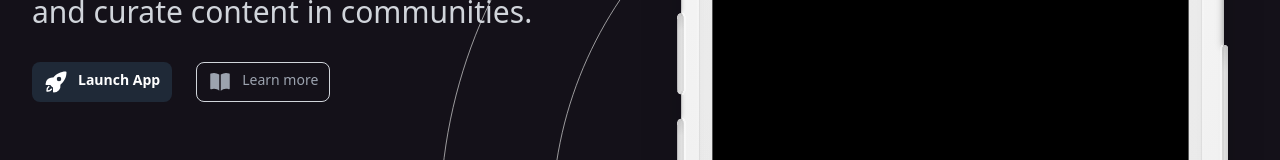
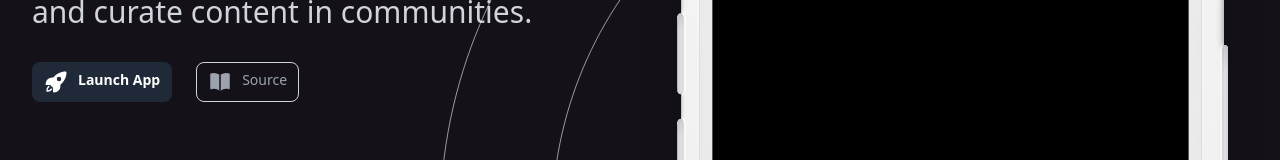
Before and after one commit to jinglescode/nostr.kiwi, a Next.js app: page / in a window 1280 px wide. Shown: the part 362-522 px from the top of the page. Built offline with nearby package versions, Linux system fonts and the light colour scheme; some icons are missing; what framework7 would draw is missing.

Commit message:
update source code link

```diff
--- a/src/components/home/Hero.tsx
+++ b/src/components/home/Hero.tsx
@@ -55,12 +55,12 @@ export function Hero() {
                 <span className="ml-2.5">Launch App</span>
               </Button>
               <Button
-                href="https://lnshort.it/hello-redditor/"
+                href="https://github.com/jinglescode/nostr.kiwi"
                 variant="outline"
                 newWindow={true}
               >
                 <BookOpenIcon className="h-6 w-6 flex-none" />
-                <span className="ml-2.5">Learn more</span>
+                <span className="ml-2.5">Source</span>
               </Button>
             </div>
           </div>
```
Also changed, not shown: 1 other file (tests, documents, lock files or other folders).
